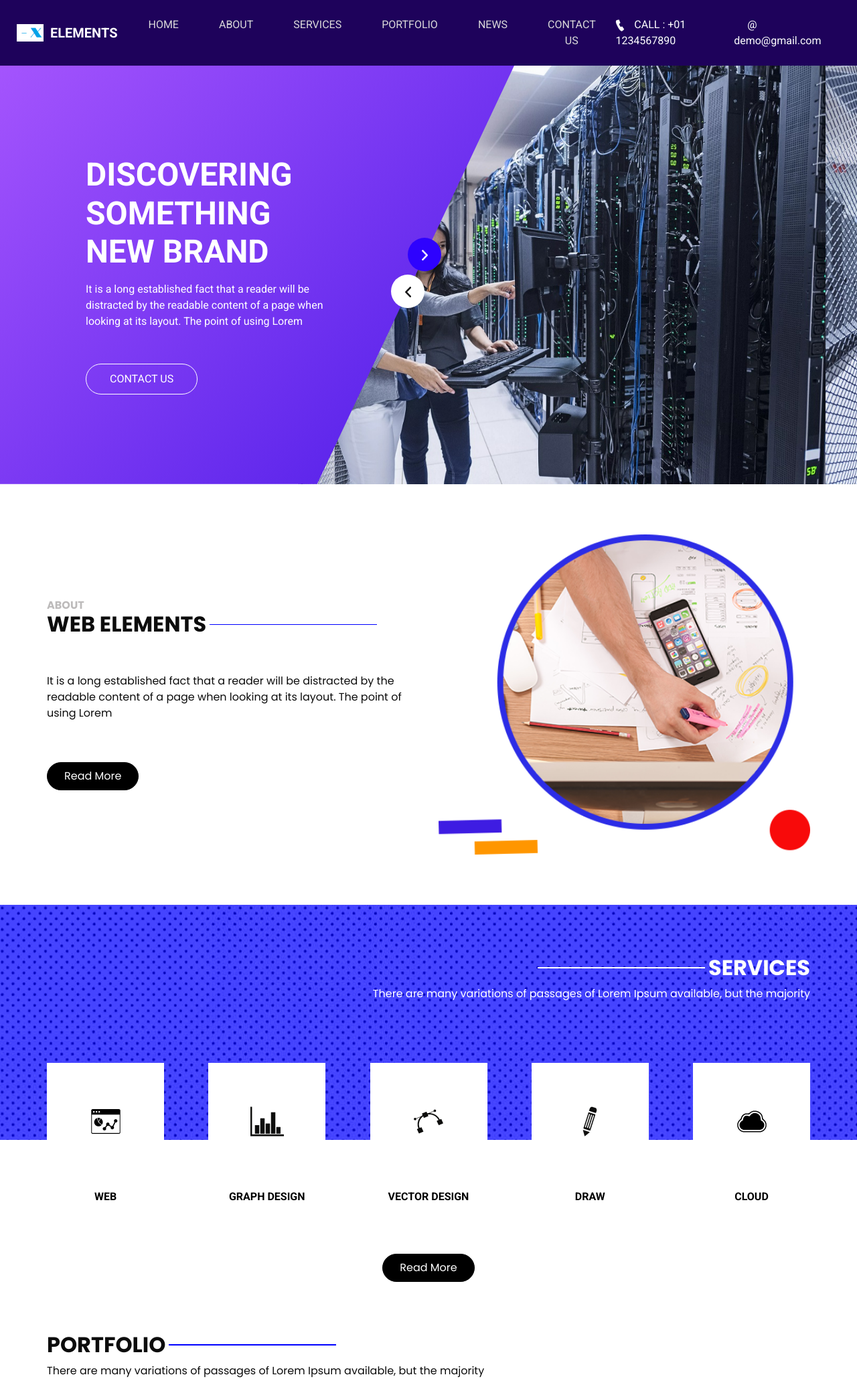
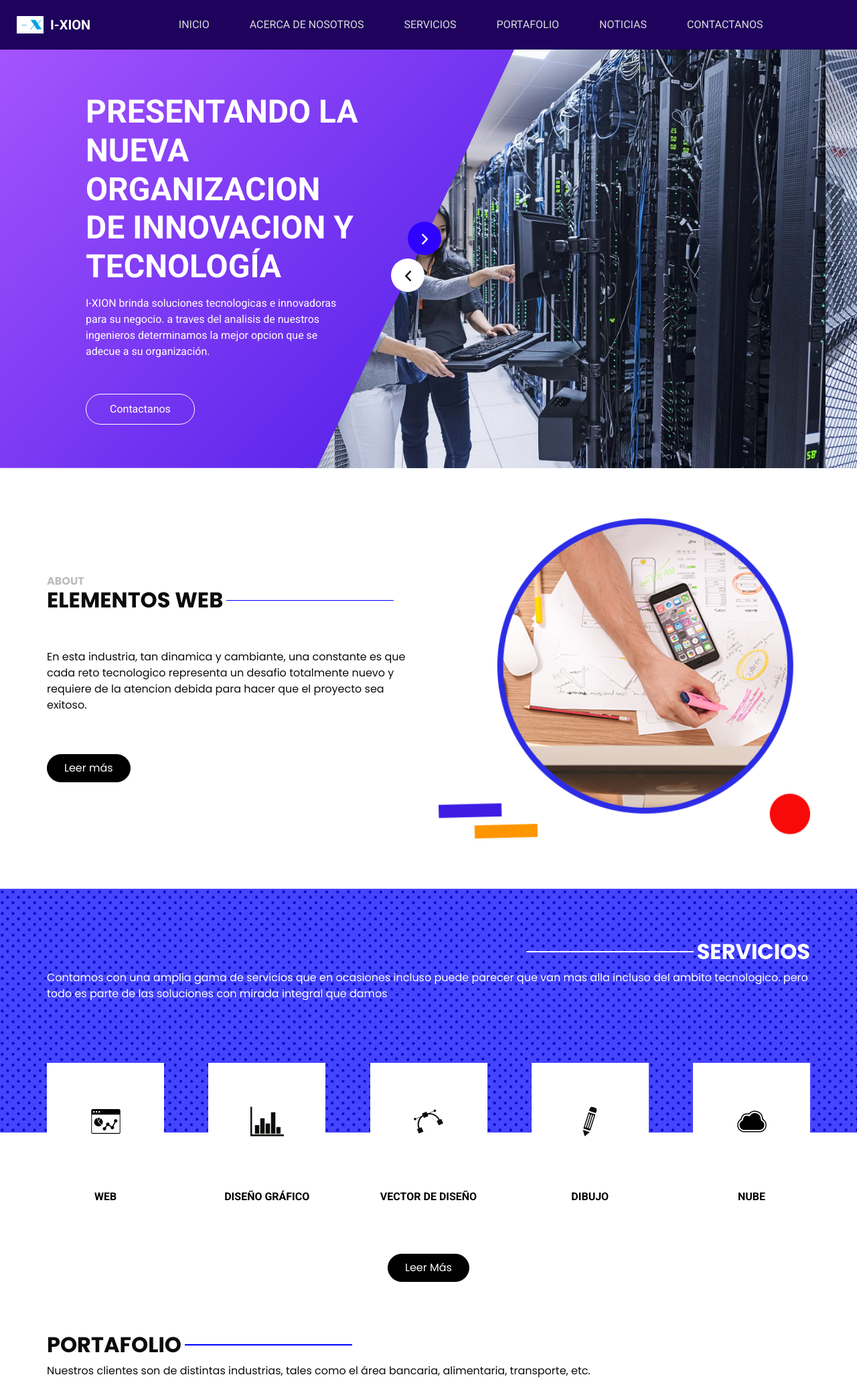
Before and after one commit to Manzoliz/i-xion, a plain HTML site: page index.html in a window 1280 px wide. Shown: the top 2062 px of the page at 67% size. Drawn offline with Linux system fonts and the light colour scheme.

Commit message:
continuacion del diseño de la pagina web

```diff
--- a/index.html
+++ b/index.html
@@ -12,7 +12,7 @@
   <meta name="description" content="" />
   <meta name="author" content="" />
 
-  <title>ELEMENTS</title>
+  <title>I-XION</title>
 
   <!-- slider stylesheet -->
   <link rel="stylesheet" type="text/css"
@@ -38,7 +38,7 @@
           <a class="navbar-brand" href="index.html">
             <img src="images/logo.png" alt="">
             <span>
-              ELEMENTS
+              I-XION
             </span>
           </a>
           <button class="navbar-toggler" type="button" data-toggle="collapse" data-target="#navbarSupportedContent"
@@ -50,37 +50,26 @@
             <div class="d-flex mx-auto flex-column flex-lg-row align-items-center">
               <ul class="navbar-nav  ">
                 <li class="nav-item active">
-                  <a class="nav-link" href="index.html">Home <span class="sr-only">(current)</span></a>
+                  <a class="nav-link" href="index.html">Inicio <span class="sr-only">(current)</span></a>
                 </li>
                 <li class="nav-item">
-                  <a class="nav-link" href="about.html">About </a>
+                  <a class="nav-link" href="about.html">Acerca de nosotros </a>
                 </li>
                 <li class="nav-item">
-                  <a class="nav-link" href="service.html">Services </a>
+                  <a class="nav-link" href="service.html">Servicios </a>
                 </li>
                 <li class="nav-item">
-                  <a class="nav-link" href="portfolio.html"> Portfolio</a>
+                  <a class="nav-link" href="portfolio.html"> Portafolio</a>
                 </li>
                 <li class="nav-item">
-                  <a class="nav-link" href="news.html"> news </a>
+                  <a class="nav-link" href="news.html"> Noticias </a>
                 </li>
                 <li class="nav-item">
-                  <a class="nav-link" href="contact.html">Contact us</a>
+                  <a class="nav-link" href="contact.html">Contactanos</a>
                 </li>
               </ul>
             </div>
-            <div class="quote_btn-container  d-flex justify-content-center">
-              <a href="">
-                <img src="images/call.png" alt="">
-                CALL : +01 1234567890
-              </a>
-              <a href="">
-                <span>
-                  @
-                </span>
-                demo@gmail.com
-              </a>
-            </div>
+
           </div>
         </nav>
       </div>
@@ -102,17 +91,17 @@
             <span class="sr-only">Next</span>
           </a>
           <h1>
-            DiscoverING <br>
-            SOMETHING <br>
-            NEW BRAND
+            Presentando la nueva <br>
+            organizacion <br>
+            de Innovacion y tecnología
           </h1>
           <p>
-            It is a long established fact that a reader will be distracted by the readable content of a page when
-            looking at its layout. The point of using Lorem
+            I-XION brinda soluciones tecnologicas e innovadoras para su negocio. a traves del analisis de nuestros ingenieros determinamos
+            la mejor opcion que se adecue a su organización.
           </p>
           <div>
             <a href="" class="slider-link">
-              CONTACT US
+              Contactanos
             </a>
           </div>
         </div>
@@ -150,17 +139,17 @@
             </h6>
             <div class="custom_heading-container">
               <h2>
-                web elements
+                Elementos Web
               </h2>
               <hr>
             </div>
             <p>
-              It is a long established fact that a reader will be distracted by the readable content of a page when
-              looking at its layout. The point of using Lorem
+              En esta industria, tan dinamica y cambiante, una constante es que cada reto tecnologico representa un desafio totalmente
+              nuevo y requiere de la atencion debida para hacer que el proyecto sea exitoso.
             </p>
             <div>
               <a href="">
-                Read More
+                Leer más
               </a>
             </div>
           </div>
@@ -186,12 +175,13 @@
         <div class="custom_heading-container">
           <hr>
           <h2>
-            Services
+            Servicios
           </h2>
 
         </div>
         <p>
-          There are many variations of passages of Lorem Ipsum available, but the majority
+          Contamos con una amplia gama de servicios que en ocasiones incluso puede parecer que van mas alla incluso del ambito
+          tecnologico. pero todo es parte de las soluciones con mirada integral que damos
         </p>
       </div>
     </div>
@@ -218,7 +208,7 @@
             </div>
             <div class="name">
               <h6>
-                Graph Design
+                Diseño Gráfico
               </h6>
             </div>
           </div>
@@ -231,7 +221,7 @@
             </div>
             <div class="name">
               <h6>
-                vector Design
+                Vector de diseño
               </h6>
             </div>
           </div>
@@ -244,7 +234,7 @@
             </div>
             <div class="name">
               <h6>
-                Draw
+                Dibujo
               </h6>
             </div>
           </div>
@@ -257,7 +247,7 @@
             </div>
             <div class="name">
               <h6>
-                Cloud
+                Nube
               </h6>
             </div>
           </div>
@@ -266,7 +256,7 @@
     </div>
     <div class="read-btn">
       <a href="">
-        Read More
+        Leer Más
       </a>
     </div>
   </section>
@@ -279,12 +269,12 @@
     <div class="container">
       <div class="custom_heading-container">
         <h2>
-          Portfolio
+          Portafolio
         </h2>
         <hr>
       </div>
       <p>
-        There are many variations of passages of Lorem Ipsum available, but the majority
+        Nuestros clientes son de distintas industrias, tales como el área bancaria, alimentaria, transporte, etc.
       </p>
       <div class="layout_padding2-top">
         <div class="row">
@@ -350,12 +340,12 @@
         <div class="custom_heading-container">
           <hr>
           <h2>
-            Letest News
+            Ultimas Noticias
           </h2>
 
         </div>
         <p>
-          There are many variations of passages of Lorem Ipsum available, but the majority
+          a contar del dia 04 de mayo del año 2023, comienza a funcionar este, el portal web de I-XION.
         </p>
       </div>
       <div class="row">
```
